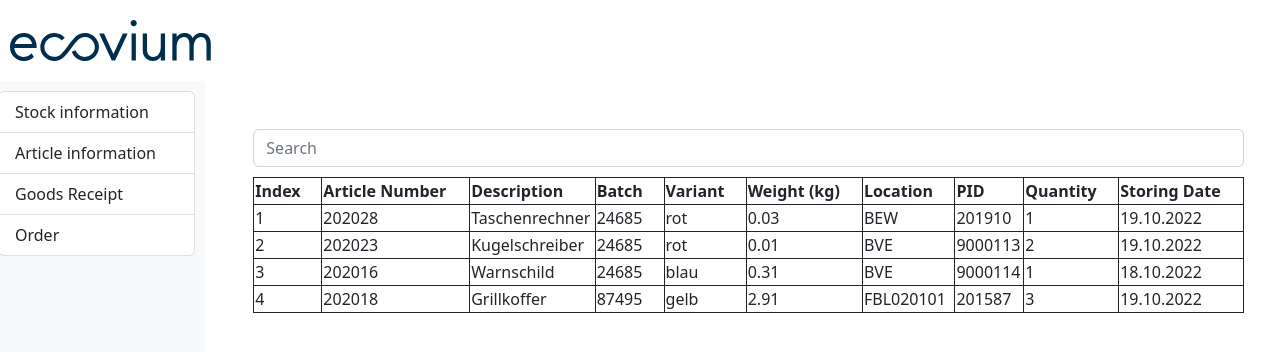
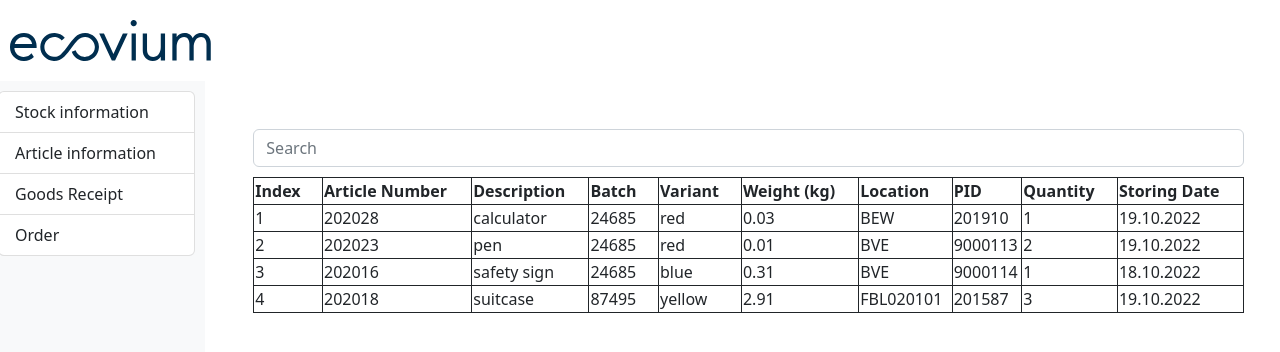
Before and after one commit to kfeldmer/free-software-version-forwarder-suite, an Angular app: page /stock-grid in a window 1280 px wide. Shown: the top 352 px of the page. Built offline with nearby package versions, Linux system fonts and the light colour scheme.

Commit message:
english table data

```diff
--- a/src/app/stock/stock.component.ts
+++ b/src/app/stock/stock.component.ts
@@ -27,9 +27,9 @@ export class StockComponent {
     {
       index: 1,
       articleNumber: 202028,
-      description: 'Taschenrechner',
+      description: 'calculator',
       batch: 24685,
-      variant: 'rot',
+      variant: 'red',
       weight: 0.03,
       location: 'BEW',
       pid: 201910,
@@ -39,9 +39,9 @@ export class StockComponent {
     {
       index: 2,
       articleNumber: 202023,
-      description: 'Kugelschreiber',
+      description: 'pen',
       batch: 24685,
-      variant: 'rot',
+      variant: 'red',
       weight: 0.01,
       location: 'BVE',
       pid: 9000113,
@@ -51,9 +51,9 @@ export class StockComponent {
     {
       index: 3,
       articleNumber: 202016,
-      description: 'Warnschild',
+      description: 'safety sign',
       batch: 24685,
-      variant: 'blau',
+      variant: 'blue',
       weight: 0.31,
       location: 'BVE',
       pid: 9000114,
@@ -63,9 +63,9 @@ export class StockComponent {
     {
       index: 4,
       articleNumber: 202018,
-      description: 'Grillkoffer',
+      description: 'suitcase',
       batch: 87495,
-      variant: 'gelb',
+      variant: 'yellow',
       weight: 2.91,
       location: 'FBL020101',
       pid: 201587,
```
